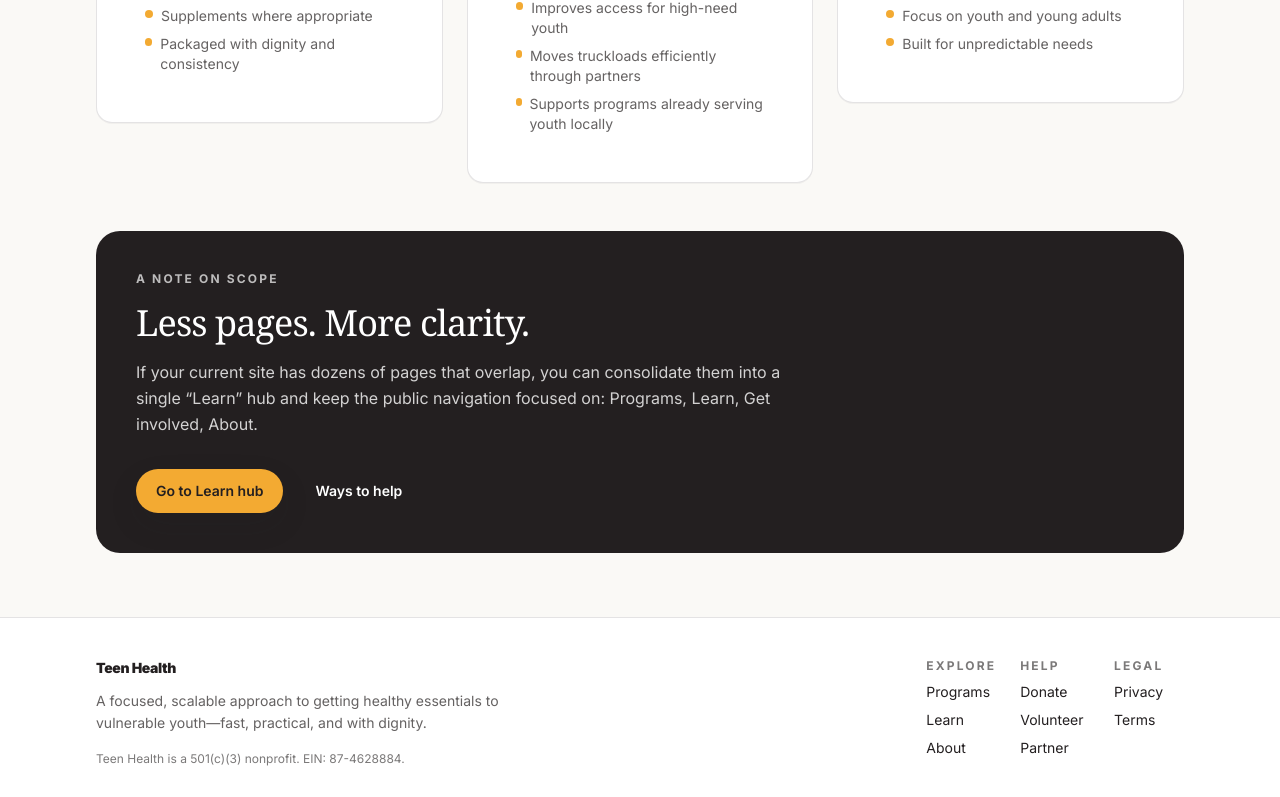
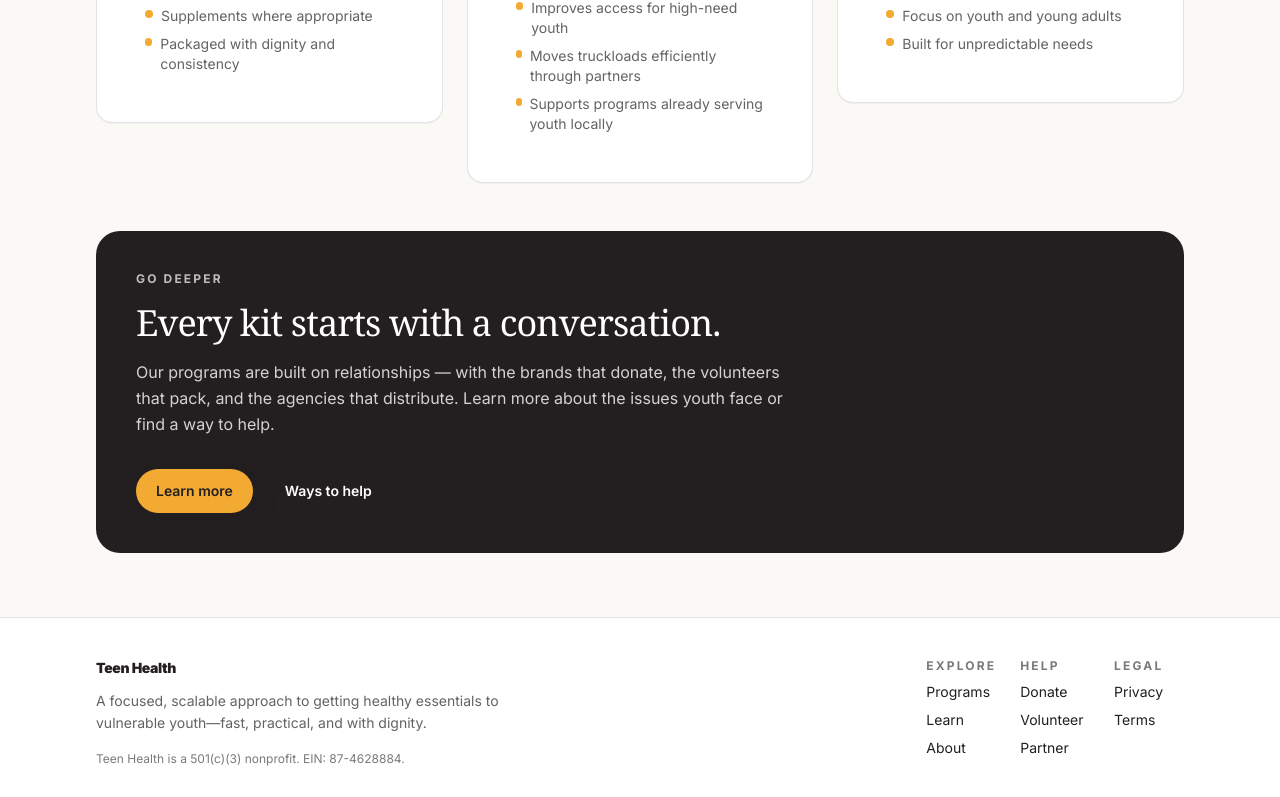
Before and after one commit to AdamDougherty/teenhealthus, a Next.js app: page /programs in a window 1280 px wide. Shown: the part 848-1645 px from the top of the page. Built offline with nearby package versions, Linux system fonts and the light colour scheme.

Commit message:
Replace all stub/scaffolding text with real content across programs, about, and get-involved pages

```diff
--- a/app/about/page.tsx
+++ b/app/about/page.tsx
@@ -38,7 +38,7 @@ export default function AboutPage() {
             {
               title: "Transparency",
               body: "Teen Health is a 501(c)(3) nonprofit organization. EIN: 87-4628884.",
-              foot: "Add your annual reports, financials, and impact reporting here.",
+              foot: "View our 990 and annual reports at teenhealth.org.",
             },
           ].map((item, index) => (
             <Reveal key={item.title} delay={index * 0.08}>
@@ -60,7 +60,7 @@ export default function AboutPage() {
             <Reveal>
               <section className="space-y-4">
                 <h2 className="text-2xl font-normal tracking-tight text-ink">
-                  Story (starter)
+                  Our story
                 </h2>
                 <div className="relative overflow-hidden rounded-2xl" style={{ aspectRatio: "21/9" }}>
                   <Image
@@ -72,13 +72,17 @@ export default function AboutPage() {
                   />
                 </div>
                 <p className="text-base leading-relaxed text-ink/80">
-                  Since launching in 2022, Teen Health has focused on delivering healthy
-                  essentials — not just one-time help, but consistent support that makes a
-                  next step possible.
+                  We started in 2022 with a simple question: what happens when a young person
+                  doesn't have access to the basics — clean food, water, hygiene products,
+                  personal care? The answer wasn't hard to find, but the solution required
+                  a new approach.
                 </p>
                 <p className="text-base leading-relaxed text-ink/80">
-                  Replace this section with your founder story, geographic footprint, and the
-                  partners you work with.
+                  Today Teen Health rescues surplus product from brands and
+                  distributors, assembles essentials kits, and delivers them through a
+                  growing network of local agencies that already have trust in the
+                  community. Based in Southern California, our reach extends nationally
+                  through strategic logistics partnerships.
                 </p>
               </section>
             </Reveal>
@@ -89,8 +93,9 @@ export default function AboutPage() {
                   Team & partners
                 </h2>
                 <p className="text-base leading-relaxed text-ink/80">
-                  Keep team bios lightweight. If you have a long “team” page today, consider
-                  a short section here plus a downloadable PDF for detail.
+                  Teen Health is powered by a small, dedicated team and a network of
+                  volunteers, brand partners, and local agencies. Here are a few of the
+                  people making it happen.
                 </p>
                 <div className="grid gap-4 sm:grid-cols-2">
                   {[
@@ -116,7 +121,7 @@ export default function AboutPage() {
                               {item.role}
                             </div>
                             <p className="mt-2 text-sm text-ink/70">
-                              Name • short bio • link (optional)
+                              {item.role}
                             </p>
                           </div>
                         </Card>
--- a/app/get-involved/page.tsx
+++ b/app/get-involved/page.tsx
@@ -32,8 +32,9 @@ export default function GetInvolvedPage() {
                 Fund essentials that move fast
               </h2>
               <p className="mt-4 max-w-2xl text-base leading-relaxed text-white/80">
-                Use this section to connect to your real donation flow (Stripe, Donorbox,
-                Classy, etc.). The CTA stays bold and simple.
+                Every dollar goes toward packing and shipping essentials kits to youth
+                through our partner agencies. Donate once or set up a monthly gift to keep
+                kits moving.
               </p>
 
               <div className="mt-7 flex flex-col gap-3 sm:flex-row">
--- a/app/programs/page.tsx
+++ b/app/programs/page.tsx
@@ -18,7 +18,7 @@ export default function ProgramsPage() {
           <SectionHeading
             eyebrow="Programs"
             title="Built around what youth actually need"
-            description="A smaller set of clear programs is easier to understand, easier to fund, and easier to scale."
+            description="Three programs, one goal: get healthy essentials into the hands of youth who need them most — through partners who already have trust in the community."
           />
         </Reveal>
 
@@ -66,19 +66,19 @@ export default function ProgramsPage() {
         <Reveal delay={0.1}>
           <div className="mt-12 rounded-3xl bg-ink p-8 text-white sm:p-10">
             <p className="text-xs font-bold uppercase tracking-[0.18em] text-white/70">
-              A note on scope
+              Go deeper
             </p>
             <h2 className="mt-4 text-3xl font-normal tracking-tight sm:text-4xl">
-              Less pages. More clarity.
+              Every kit starts with a conversation.
             </h2>
             <p className="mt-4 max-w-2xl text-base leading-relaxed text-white/80">
-              If your current site has dozens of pages that overlap, you can consolidate
-              them into a single “Learn” hub and keep the public navigation focused on:
-              Programs, Learn, Get involved, About.
+              Our programs are built on relationships — with the brands that donate, the
+              volunteers that pack, and the agencies that distribute. Learn more about the
+              issues youth face or find a way to help.
             </p>
             <div className="mt-8 flex flex-col gap-3 sm:flex-row">
               <Button href="/learn" variant="primary">
-                Go to Learn hub
+                Learn more
               </Button>
               <Button
                 href="/get-involved"
```
Also changed, not shown: next.config.mjs (+4 -4 lines).
